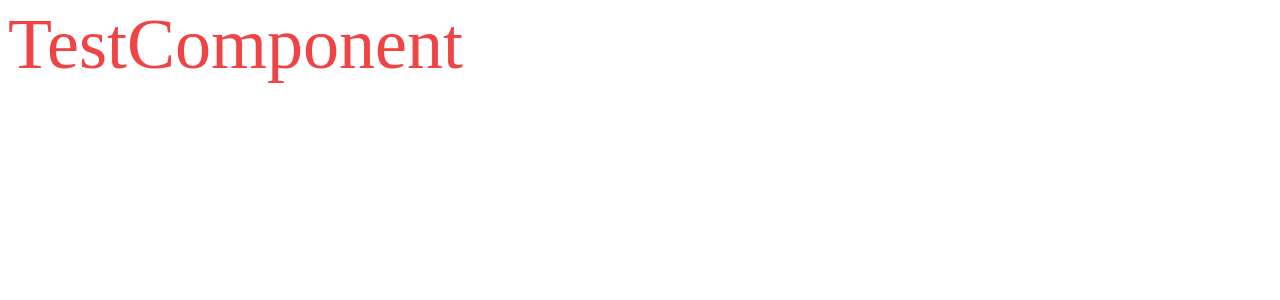
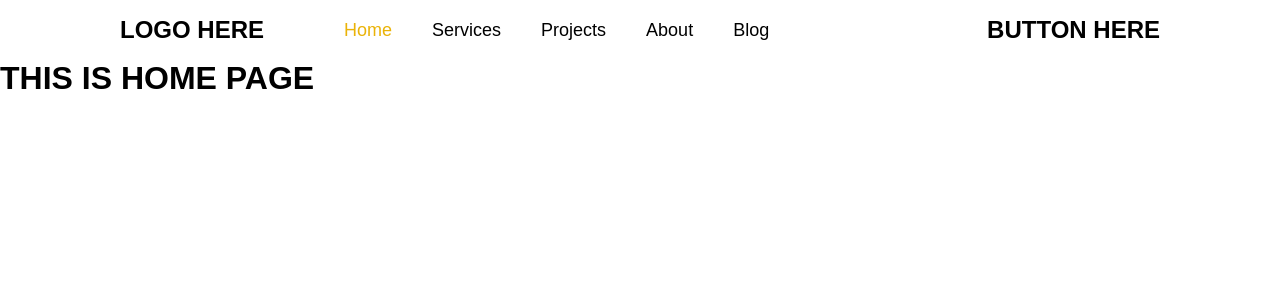
Before and after one commit to kimmarcelo/my-ts-portfolio, a React (Vite) app: page / in a window 1280 px wide. Shown: the top 300 px of the page. Built offline with nearby package versions, Linux system fonts and the light colour scheme.

Commit message:
add layout outlet and google fonts

```diff
--- a/package.json
+++ b/package.json
@@ -4,7 +4,7 @@
   "version": "0.0.0",
   "type": "module",
   "scripts": {
-    "dev": "vite",
+    "dev": "vite --host",
     "build": "tsc && vite build",
     "lint": "eslint . --ext ts,tsx --report-unused-disable-directives --max-warnings 0",
     "preview": "vite preview"
@@ -16,6 +16,7 @@
     "react": "^18.2.0",
     "react-dom": "^18.2.0",
     "react-router-dom": "^6.21.3",
+    "typeface-poppins": "^1.1.13",
     "vite-tsconfig-paths": "^4.3.1"
   },
   "devDependencies": {
--- /dev/null
+++ b/src/components/landing/MenuBar.tsx
@@ -0,0 +1,72 @@
+import { useEffect, useState } from "react";
+import { Link, useLocation } from "react-router-dom";
+
+const MenuBar = () => {
+  const location = useLocation();
+  const [active, setActive] = useState(location.pathname);
+  useEffect(() => {
+    setActive(location.pathname);
+  }, [location]);
+
+  const menuItems = [
+    {
+      name: "Home",
+      route: "/",
+    },
+    {
+      name: "Services",
+      route: "/services",
+    },
+    {
+      name: "Projects",
+      route: "/projects",
+    },
+    {
+      name: "About",
+      route: "/about",
+    },
+    {
+      name: "Blog",
+      route: "/blog",
+    },
+  ];
+  console.log(active);
+  return (
+    <div className=" px-20 py-4 flex justify-between items-center">
+      <menu className=" flex gap-x-10">
+        <h2 className=" px-10"> LOGO HERE</h2>
+        {menuItems?.map((obj, i) => {
+          if (active === obj.route) {
+            return (
+              <Link
+                onClick={() => {
+                  setActive(obj.route);
+                }}
+                className=" text-yellow-500 no-underline hover:text-yellow-500 text-lg"
+                to={obj.route}
+                key={i}
+              >
+                {obj.name}
+              </Link>
+            );
+          }
+          return (
+            <Link
+              onClick={() => {
+                setActive(obj.route);
+              }}
+              className=" text-black no-underline hover:text-yellow-500 text-lg"
+              to={obj.route}
+              key={i}
+            >
+              {obj.name}
+            </Link>
+          );
+        })}
+      </menu>
+      <h2 className=" px-10">BUTTON HERE</h2>
+    </div>
+  );
+};
+
+export default MenuBar;
--- a/src/index.css
+++ b/src/index.css
@@ -1,3 +1,15 @@
 @tailwind base;
 @tailwind components;
 @tailwind utilities;
+
+/* @import url("https://fonts.googleapis.com/css2?family=Poppins:wght@200;300;500;600;700;800&display=swap"); */
+@import url("https://fonts.googleapis.com/css2?family=Poppins:ital,wght@0,100;0,200;0,300;0,400;0,500;0,600;0,700;0,800;0,900;1,100;1,200;1,300;1,400;1,500;1,600;1,700;1,800;1,900&display=swap");
+@import url("https://fonts.googleapis.com/css2?family=Montserrat:ital,wght@0,100..900;1,100..900&family=Poppins:ital,wght@0,100;0,200;0,300;0,400;0,500;0,600;0,700;0,800;0,900;1,100;1,200;1,300;1,400;1,500;1,600;1,700;1,800;1,900&display=swap");
+
+* {
+  /* font-family: "Poppins", Calibri; */
+  font-family: "Poppins", sans-serif;
+  /* font-family: "Montserrat", sans-serif; */
+  padding: 0;
+  margin: 0;
+}
--- /dev/null
+++ b/src/pages/landing/HomePage.tsx
@@ -0,0 +1,11 @@
+import React from "react";
+
+const HomePage = () => {
+  return (
+    <div>
+      <h1>THIS IS HOME PAGE</h1>
+    </div>
+  );
+};
+
+export default HomePage;
--- /dev/null
+++ b/src/pages/layout/LandingLayout.tsx
@@ -0,0 +1,14 @@
+import MenuBar from "@components/landing/MenuBar";
+import { Outlet } from "react-router-dom";
+
+const LandingLayout = () => {
+  return (
+    <>
+      {/* MENUBAR */}
+      <MenuBar />
+      <Outlet />
+    </>
+  );
+};
+
+export default LandingLayout;
--- a/src/routes/index.tsx
+++ b/src/routes/index.tsx
@@ -1,13 +1,16 @@
-import { Routes } from "react-router-dom"
-import visitorRoutes from "./users/visitors"
+import { Navigate, Route, Routes } from "react-router-dom";
+import LandingLayout from "@pages/layout/LandingLayout";
+import HomePage from "@pages/landing/HomePage";
 
 const Routers = () => {
   return (
     <Routes>
-        {/* YOUR ROUTES HERE */}
-        {visitorRoutes()}
+      <Route path="*" element={<Navigate to="/" />} />
+      <Route element={<LandingLayout />}>
+        <Route path="/" element={<HomePage />} />
+      </Route>
     </Routes>
-  )
-}
+  );
+};
 
-export default Routers
+export default Routers;
--- a/src/routes/users/visitors.tsx
+++ /dev/null
@@ -1,13 +0,0 @@
-import TestPage from "@pages/TestPage"
-import { Navigate, Route } from "react-router-dom"
-
-const visitorRoutes = () => {
-  return (
-    <>
-    <Route path="*" element={<Navigate to="/" />}/>
-    <Route path="/" element={<TestPage />} />
-    </>
-  )
-}
-
-export default visitorRoutes
```
Also changed, not shown: 1 other file (tests, documents, lock files or other folders).
